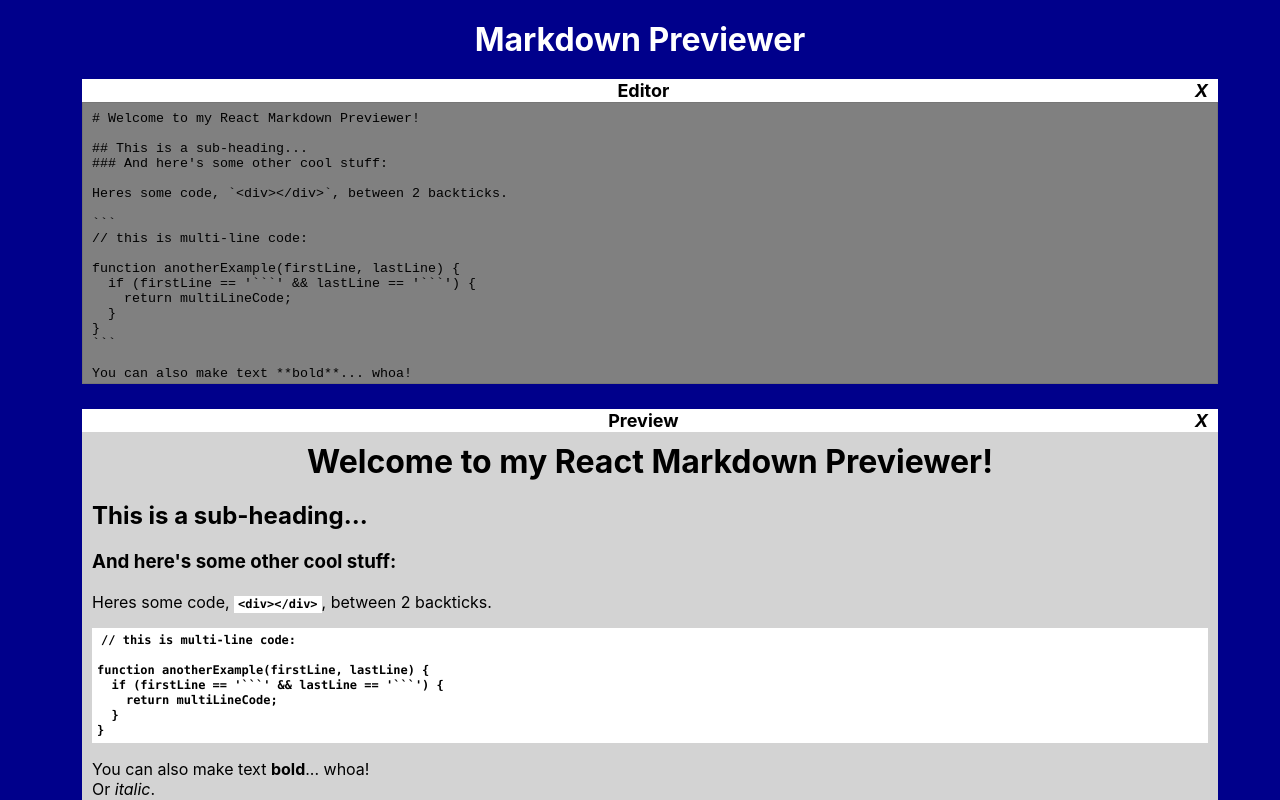
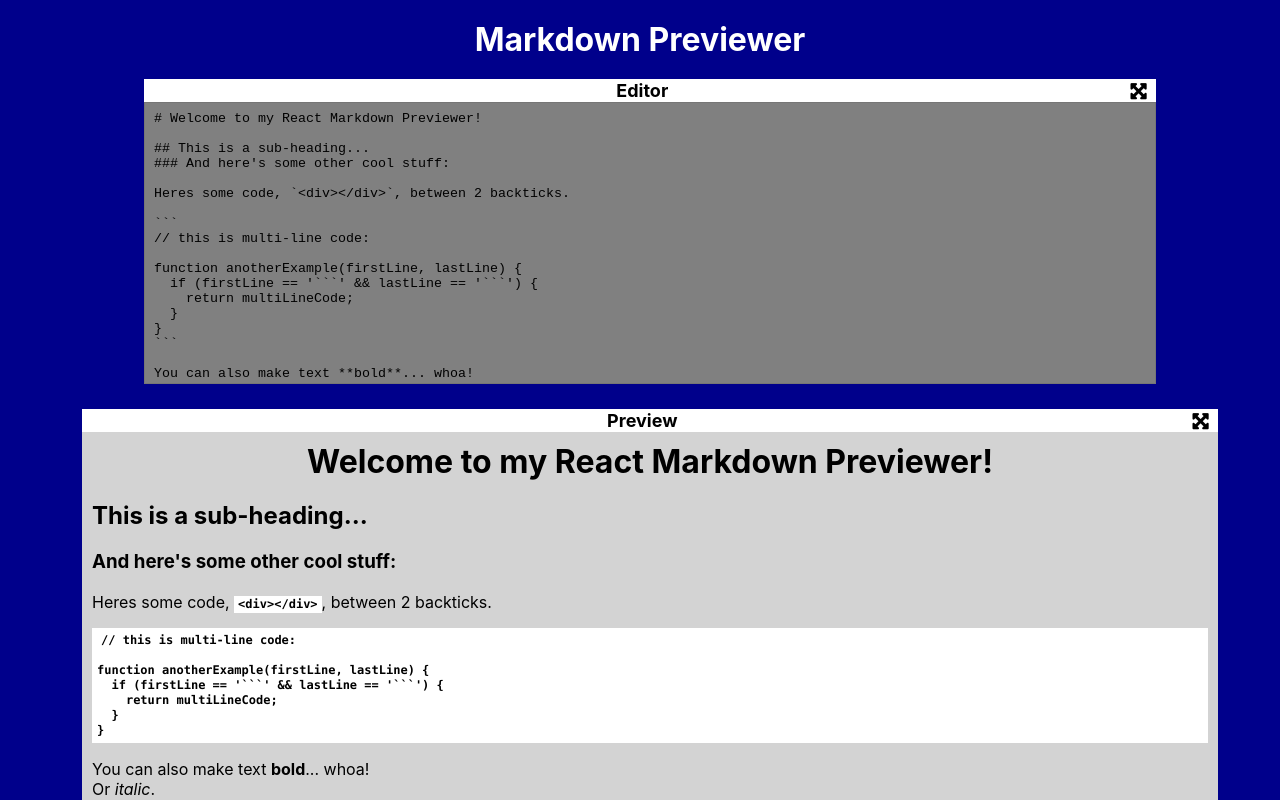
Before and after one commit to ATown0789/markdown-previewer, a React (Create React App) app: page / in a window 1280 px wide. Shown: the top 800 px of the page. Built offline with nearby package versions, Linux system fonts and the light colour scheme.

Commit message:
Add maximize/minimize window toggle with corresponding icons

```diff
--- a/src/App.css
+++ b/src/App.css
@@ -1,11 +1,13 @@
 html, #root, body, .App{
 
+	height:100%;
 	margin:0;
 	padding:0;
 }
 .App{
 	background:darkblue;
 	padding:20px;
+	height:auto;
 }
 .App h1{
 	text-align:center;
@@ -25,9 +27,7 @@
 	color:black;
 }
 
-
 textarea{
-
 	height:88%;
 	background:gray;
 	padding:8px 9px;
@@ -38,13 +38,20 @@
 .editorWrap{
 
 	margin:20px auto;
-	width:90%;
+	width:80%;
 	height:300px;
 }
 
-.editorWrapMin{
+textarea:hover{
+	background: lightgray;
+}
 
-	display:none;
+
+.editorWrapMax{
+
+	margin:20px auto 60px;
+	width:90%;
+	height:500px;
 
 }
 
@@ -55,8 +62,15 @@
 
 }
 
-.previewWrapMin{
+.previewWrapMax{
 
+	width:90%;
+	margin:30px auto 30px auto;
+	padding:15px;
+	height:100%;
+}
+
+.hidden{
 	display:none;
 }
 
--- a/src/App.js
+++ b/src/App.js
@@ -3,6 +3,7 @@
 import Editor from './components/Editor';
 import Preview from './components/Preview';
 import Titlebar from './components/Titlebar';
+import '../node_modules/font-awesome/css/font-awesome.min.css';
 
 
 class App extends React.Component{
@@ -11,25 +12,24 @@
 
 		this.state = {
 			input: initial,
-			isEditorMin: false
+			isEditorMax: false,
+			isPreviewMax: false
 		}
 
 		this.handleChange = this.handleChange.bind(this);
-		this.editorMin = this.editorMin.bind(this);
-		this.previewMin = this.previewMin.bind(this);
+		this.editorMax = this.editorMax.bind(this);
+		this.previewMax = this.previewMax.bind(this);
 	}
 
-	editorMin(){
+	editorMax(){
 		this.setState({
-			isEditorMin: true,
-			isPreviewMin: false
+			isEditorMax: !this.state.isEditorMax
 		});
 	}
 
-	previewMin(){
+	previewMax(){
 		this.setState({
-			isEditorMin: false,
-			isPreviewMin: true
+			isPreviewMax: !this.state.isPreviewMax
 		})
 	}
 
@@ -40,18 +40,18 @@
 	}
 
 	render(){
-		let classList = this.state.isEditorMin ? ['editorWrapMin','previewWrap'] :
-													this.state.isPreviewMin ? ['editorWrap','previewWrapMin'] :
-													['editorWrap','previewWrap']
+		let classList = this.state.isEditorMax ? ['editorWrapMax','previewWrap hidden','fa fa-compress'] :
+													this.state.isPreviewMax ? ['hidden','previewWrapMax','fa fa-compress'] :
+													['editorWrap','previewWrap','fa fa-arrows-alt']
 		return(
 			<div className="App">
 				<h1>Markdown Previewer</h1>
 				<div className = {classList[0]}>
-					<Titlebar click = {this.editorMin} title = "Editor"/>
+					<Titlebar className = {classList[2]} click = {this.editorMax} title = "Editor"/>
 					<Editor input = {this.state.input} change = {this.handleChange}/>
 				</div>
 				<div className = {classList[1]} >
-					<Titlebar click = {this.previewMin} title = "Preview"/>
+					<Titlebar className = {classList[2]} click = {this.previewMax} title = "Preview"/>
 					<Preview input = {this.state.input}/>
 				</div>
 			</div>
--- a/src/components/Preview.js
+++ b/src/components/Preview.js
@@ -1,5 +1,6 @@
 import React from 'react';
 import marked from 'marked';
+
 
 
 class Preview extends React.Component{
--- a/src/components/Titlebar.css
+++ b/src/components/Titlebar.css
@@ -18,3 +18,15 @@
 	float:right;
 	font-weight:bold;
 }
+
+.fa{
+	color:black;
+}
+
+.fa-arrows-alt,
+  .fa-compress {
+
+    position: relative;
+	top:3px;
+	color:black;
+  }
--- a/src/components/Titlebar.js
+++ b/src/components/Titlebar.js
@@ -9,9 +9,9 @@
 	render(){
 		return(
 
-			<div className = "Titlebar">
+			<div  className = "Titlebar">
 				<h3>{this.props.title}
-					<i onClick = {this.props.click}>X</i>
+					<i onClick = {this.props.click} className = {this.props.className}></i>
 				</h3>
 
 			</div>
```
